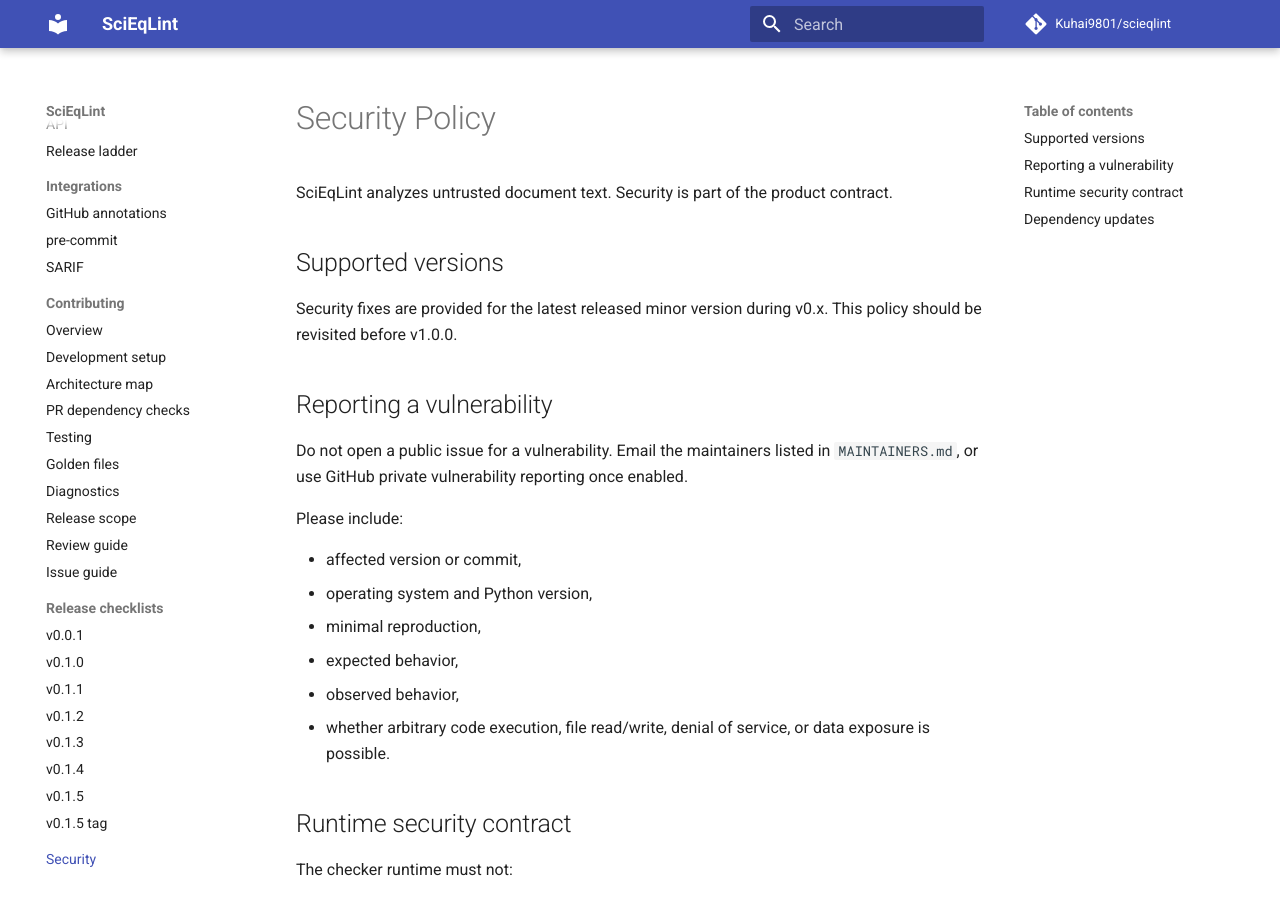
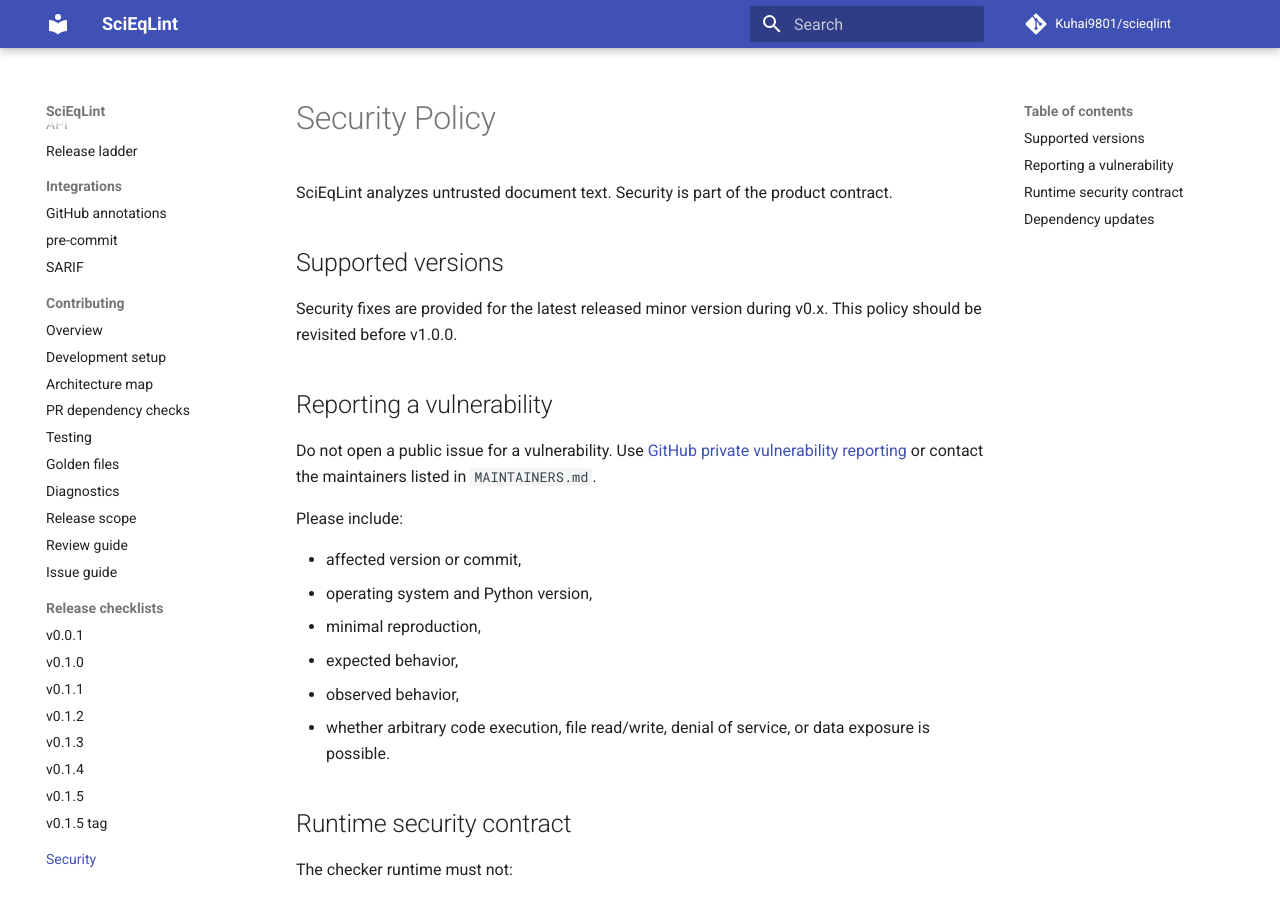
Before and after one commit to 1sgtpepper/scieqlint, an MkDocs documentation site: the page built from docs/security.md, in a window 1280 px wide and 900 px high. Built offline with MkDocs 1.6.1 and Material for MkDocs 9.7.7, drawn with Linux system fonts in a browser that asks for light colours; comment, search, counter and statistics services are not loaded.

Commit message:
Harden OpenSSF controls

```diff
--- a/docs/security.md
+++ b/docs/security.md
@@ -8,7 +8,9 @@
 
 ## Reporting a vulnerability
 
-Do not open a public issue for a vulnerability. Email the maintainers listed in `MAINTAINERS.md`, or use GitHub private vulnerability reporting once enabled.
+Do not open a public issue for a vulnerability. Use
+[GitHub private vulnerability reporting](https://github.com/Kuhai9801/scieqlint/security/advisories/new)
+or contact the maintainers listed in `MAINTAINERS.md`.
 
 Please include:
 
```
Also changed, not shown: SECURITY.md (+3 -1 lines), 8 other files.
